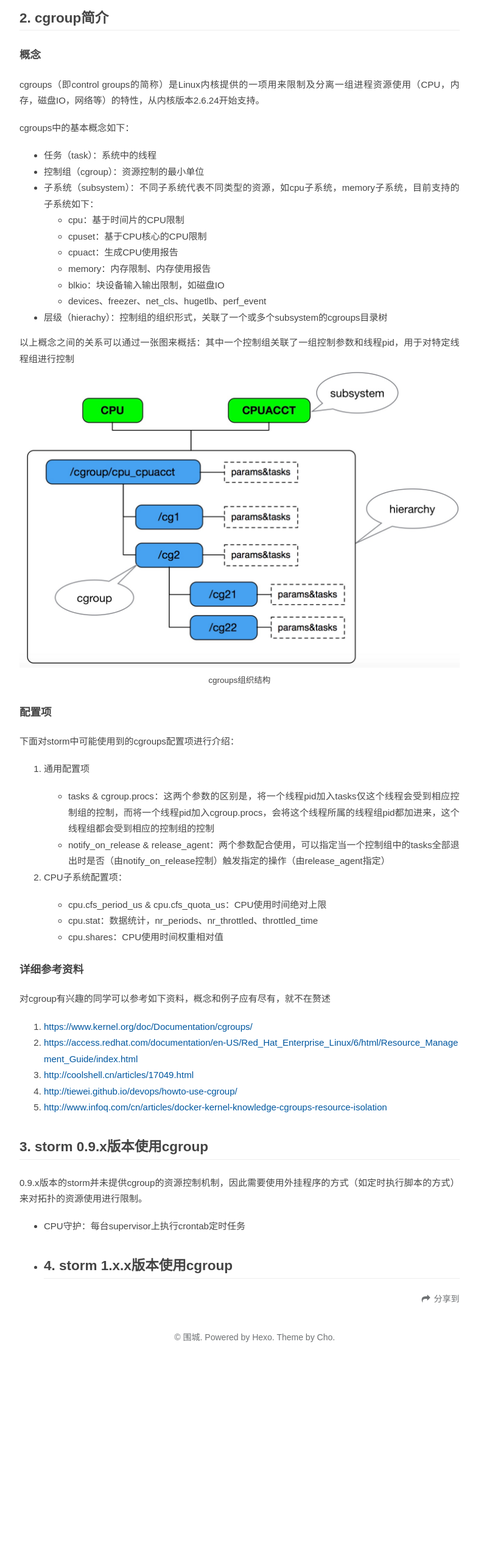
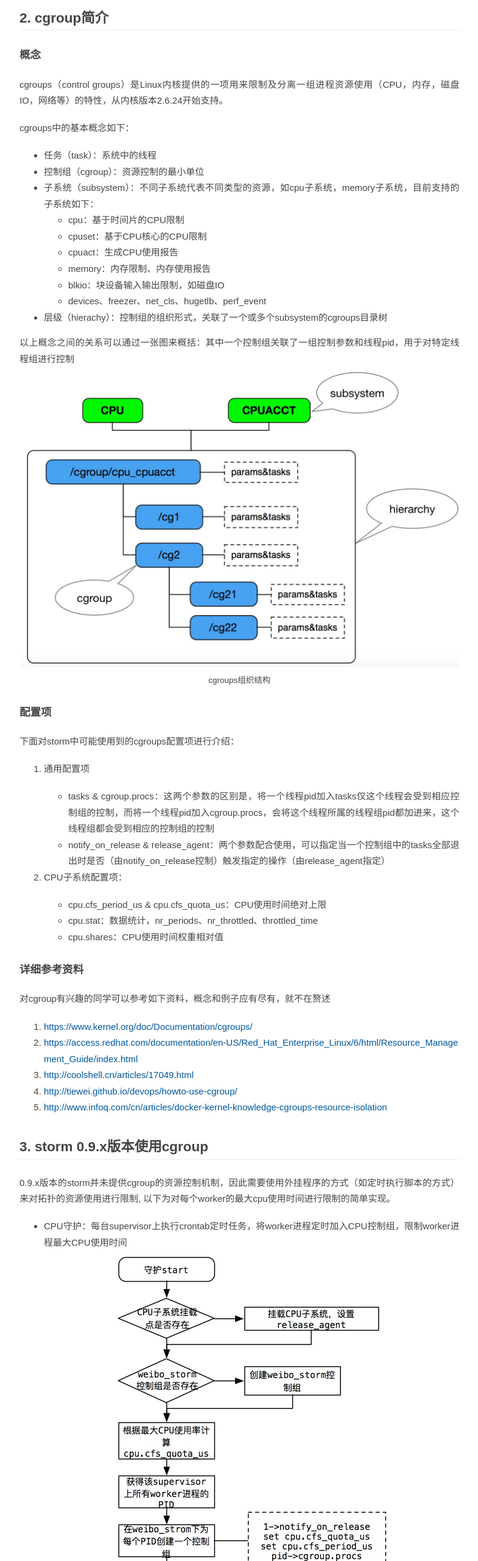
Before and after one commit to lostk1ng/lostk1ng.github.io, a plain HTML site: page 2016/07/10/storm-cgroup/index.html in a window 1280 px wide. Shown: the part 1040-3600 px from the top of the page at 61% size, without its empty margins (93-878 px from the left). Before the commit the page ends 3302 px from the top, so only its background shows below. Drawn offline with nearby package versions, Linux system fonts and the light colour scheme; some packages are replaced by stand-ins of ours; a script that the page names is missing.

Commit message:
Site updated: 2016-07-13 14:36:59

```diff
--- a/2016/07/10/storm-cgroup/index.html
+++ b/2016/07/10/storm-cgroup/index.html
@@ -5,7 +5,7 @@
 <li>由于Bolt依赖的资源变慢，导致处理能力不足，导致消息堆积，CPU使用增高</li>
 </ul>
 <p><img src="/media/14681656295513.jpg" alt="storm拓扑部署结构"></p>
-<h2 id="2-cgroup简介"><a href="#2-cgroup简介" class="headerlink" title="2. cgroup简介"></a>2. cgroup简介</h2><h3 id="概念"><a href="#概念" class="headerlink" title="概念"></a>概念</h3><p>cgroups（即control groups的简称）是Linux内核提供的一项用来限制及分离一组进程资源使用（CPU，内存，磁盘IO，网络等）的特性，从内核版本2.6.24开始支持。</p>
+<h2 id="2-cgroup简介"><a href="#2-cgroup简介" class="headerlink" title="2. cgroup简介"></a>2. cgroup简介</h2><h3 id="概念"><a href="#概念" class="headerlink" title="概念"></a>概念</h3><p>cgroups（control groups）是Linux内核提供的一项用来限制及分离一组进程资源使用（CPU，内存，磁盘IO，网络等）的特性，从内核版本2.6.24开始支持。</p>
 <p>cgroups中的基本概念如下：</p>
 <ul>
 <li>任务（task）：系统中的线程</li>
@@ -46,12 +46,19 @@
 <li><a href="http://tiewei.github.io/devops/howto-use-cgroup/" target="_blank" rel="external">http://tiewei.github.io/devops/howto-use-cgroup/</a></li>
 <li><a href="http://www.infoq.com/cn/articles/docker-kernel-knowledge-cgroups-resource-isolation" target="_blank" rel="external">http://www.infoq.com/cn/articles/docker-kernel-knowledge-cgroups-resource-isolation</a></li>
 </ol>
-<h2 id="3-storm-0-9-x版本使用cgroup"><a href="#3-storm-0-9-x版本使用cgroup" class="headerlink" title="3. storm 0.9.x版本使用cgroup"></a>3. storm 0.9.x版本使用cgroup</h2><p>0.9.x版本的storm并未提供cgroup的资源控制机制，因此需要使用外挂程序的方式（如定时执行脚本的方式）来对拓扑的资源使用进行限制。</p>
+<h2 id="3-storm-0-9-x版本使用cgroup"><a href="#3-storm-0-9-x版本使用cgroup" class="headerlink" title="3. storm 0.9.x版本使用cgroup"></a>3. storm 0.9.x版本使用cgroup</h2><p>0.9.x版本的storm并未提供cgroup的资源控制机制，因此需要使用外挂程序的方式（如定时执行脚本的方式）来对拓扑的资源使用进行限制, 以下为对每个worker的最大cpu使用时间进行限制的简单实现。</p>
 <ul>
-<li>CPU守护：每台supervisor上执行crontab定时任务</li>
-<li><h2 id="4-storm-1-x-x版本使用cgroup"><a href="#4-storm-1-x-x版本使用cgroup" class="headerlink" title="4. storm 1.x.x版本使用cgroup"></a>4. storm 1.x.x版本使用cgroup</h2></li>
+<li>CPU守护：每台supervisor上执行crontab定时任务，将worker进程定时加入CPU控制组，限制worker进程最大CPU使用时间<br><img src="/media/14683368587727.jpg" alt=""></li>
 </ul>
-</div><script type="text/javascript" src="/js/share.js?v=0.0.0" async></script><a data-url="http://yoursite.com/2016/07/10/storm-cgroup/" data-id="ciqgb3jnl0001nls6nj8f6r9k" class="article-share-link">分享到</a><div class="tags"></div><div id="disqus_thread"><script>var disqus_shortname = 'lostk1ng';
+<figure class="highlight plain"><table><tr><td class="gutter"><pre><div class="line">1</div><div class="line">2</div><div class="line">3</div><div class="line">4</div><div class="line">5</div><div class="line">6</div><div class="line">7</div><div class="line">8</div><div class="line">9</div><div class="line">10</div></pre></td><td class="code"><pre><div class="line">控制组结构：</div><div class="line">[liyan@xxxxx]$ lscgroup</div><div class="line">cpu:/                                       # CPU根控制组</div><div class="line">cpu:/weibo_storm                            # CPU根控制组下由脚本自动建立weibo_storm控制组</div><div class="line">cpu:/weibo_storm/local-worker-pid-22341     # weibo_storm控制组下为每个worker进程自动建立一个控制组，限制相应的worker进程CPU资源</div><div class="line">cpu:/weibo_storm/local-worker-pid-18547</div><div class="line">cpu:/weibo_storm/local-worker-pid-12848</div><div class="line">cpu:/weibo_storm/local-worker-pid-12063</div><div class="line">cpu:/weibo_storm/local-worker-pid-9842</div><div class="line">cpu:/weibo_storm/local-worker-pid-7559</div></pre></td></tr></table></figure>
+<ul>
+<li>cgroup清理：woker进程死掉后（一般由kill拓扑或者rebalance触发），自动清理无用的CPU控制组可以通过设置参数notify_on_release=1 &amp; release_agent=/path/storm-cpu-cgroup-remove.sh来实现</li>
+<li>阈值报警：当cgroup到达最大限制值时，需报警通知业务人员进行干预。可以通过cpu.stat中的统计值来实现，如</li>
+</ul>
+<figure class="highlight plain"><table><tr><td class="gutter"><pre><div class="line">1</div></pre></td><td class="code"><pre><div class="line">alarm=(nr_throttled_t2-nr_throttled_t1)/(nr_periods_t2-nr_periods_t1)</div></pre></td></tr></table></figure>
+<p>脚本参考：<br><a href="https://github.com/lostk1ng/storm-cgroups" target="_blank" rel="external">https://github.com/lostk1ng/storm-cgroups</a></p>
+<h2 id="4-storm-1-0-x版本使用cgroup"><a href="#4-storm-1-0-x版本使用cgroup" class="headerlink" title="4. storm 1.0.x版本使用cgroup"></a>4. storm 1.0.x版本使用cgroup</h2><p>1.0.x版本的storm<a href="http://storm.apache.org/releases/1.0.0/cgroups_in_storm.html" target="_blank" rel="external">官方文档</a>已经声称支持cgroups, 但是发现相关<a href="https://github.com/apache/storm/pull/1053" target="_blank" rel="external">PR</a>只merge到了master分支，并没有merge到1.0.x-branch，因此目前最新版本的storm仍然不支持cgroups。<br><img src="/media/14683912790382.jpg" alt=""></p>
+</div><script type="text/javascript" src="/js/share.js?v=0.0.0" async></script><a data-url="http://yoursite.com/2016/07/10/storm-cgroup/" data-id="ciqkika940000peppdtihfiu3" class="article-share-link">分享到</a><div class="tags"></div><div id="disqus_thread"><script>var disqus_shortname = 'lostk1ng';
 var disqus_identifier = '2016/07/10/storm-cgroup/';
 var disqus_title = '使用cgroup对storm中的拓扑进行资源隔离';
 var disqus_url = 'http://yoursite.com/2016/07/10/storm-cgroup/';
```
Also changed, not shown: media/14683368587727.jpg (added), media/14683369547774.png (added), media/14683912790382.jpg (added).
